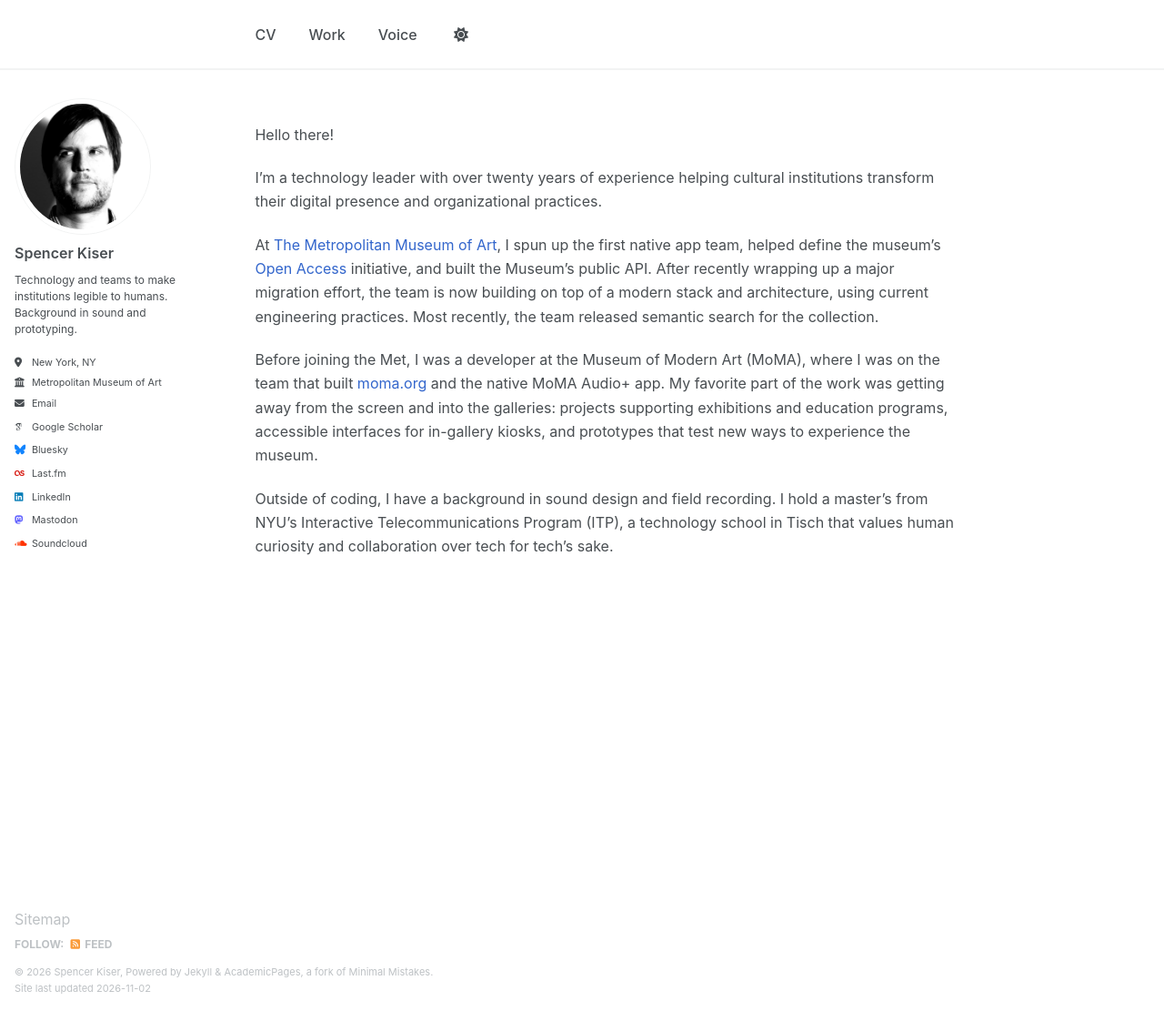
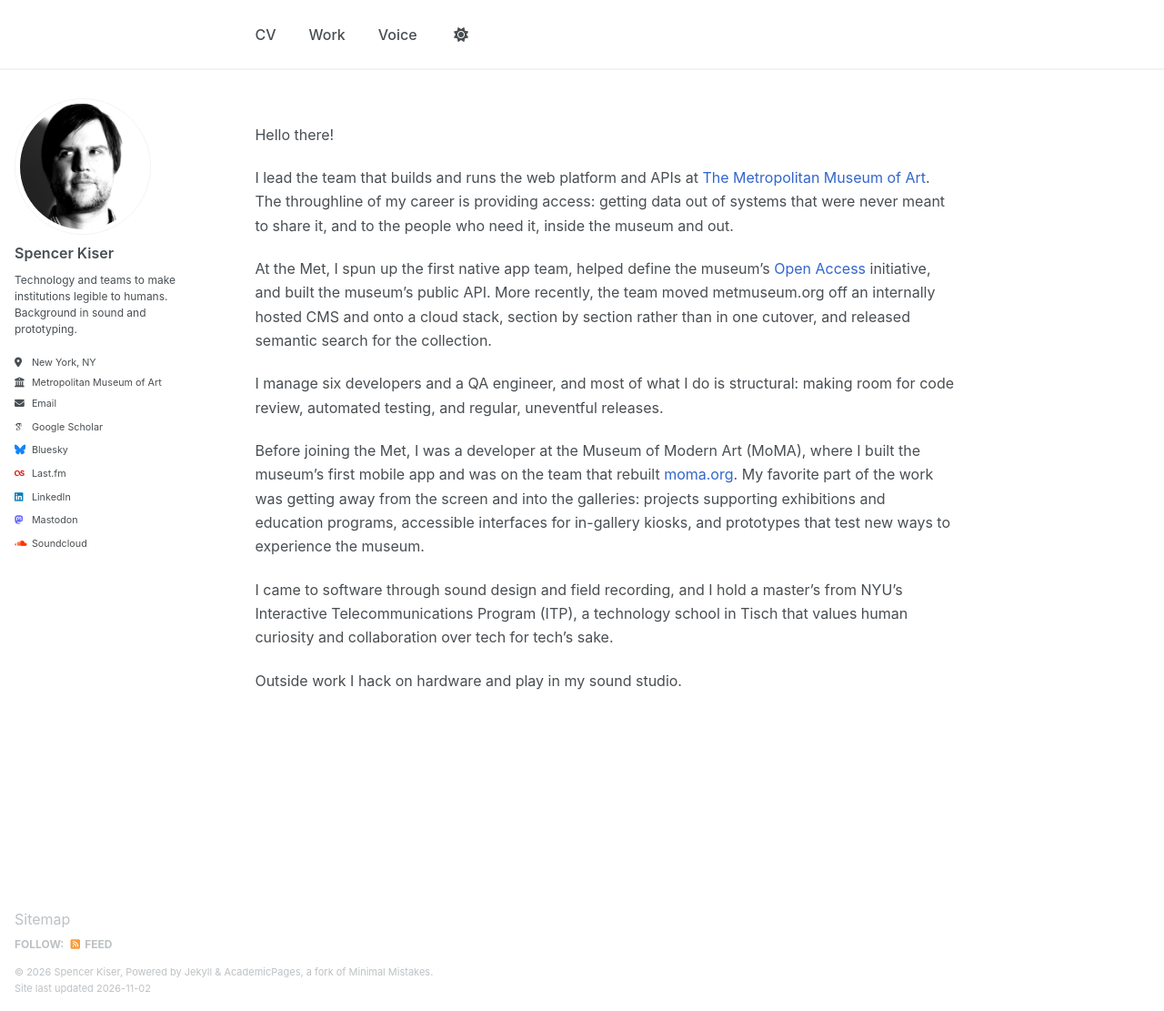
Before and after one commit to spencerk/spencerk.github.io, a Jekyll site: the page built from _pages/about.md, in a window 1280 px wide and 1111 px high. Shown: the whole window at 91% size. Built offline with Jekyll 4.4.1, drawn with Linux system fonts in a browser that asks for light colours; some web fonts are replaced.

Commit message:
Rewrite homepage opening, add team paragraph, add PDF resume
- about.md: role and access throughline replace the twenty-years opener;
  name the replatform and semantic search; add team paragraph; MoMA first
  mobile app; lowercase museum
- open-access: credit Jennie Choi on the Increment article
- publications: add 2020 Open Access third-anniversary post
- files/cv.pdf: two-page resume (source in CV/resume/)

Co-Authored-By: Claude Opus 5.5 <noreply@anthropic.com>
Claude-Session: https://claude.ai/code/session_01KoYUzqh2M2P95ugvSvRy6v

```diff
--- a/_pages/about.md
+++ b/_pages/about.md
@@ -9,10 +9,14 @@ redirect_from:
 <br/>
 Hello there!
 
-I'm a technology leader with over twenty years of experience helping cultural institutions transform their digital presence and organizational practices.
+I lead the team that builds and runs the web platform and APIs at [The Metropolitan Museum of Art](https://www.metmuseum.org). The throughline of my career is providing access: getting data out of systems that were never meant to share it, and to the people who need it, inside the museum and out.
 
-At [The Metropolitan Museum of Art](https://www.metmuseum.org), I spun up the first native app team, helped define the museum's [Open Access](https://www.metmuseum.org/about-the-met/policies-and-documents/open-access) initiative, and built the Museum's public API. After recently wrapping up a major migration effort, the team is now building on top of a modern stack and architecture, using current engineering practices. Most recently, the team released semantic search for the collection.
+At the Met, I spun up the first native app team, helped define the museum's [Open Access](https://www.metmuseum.org/about-the-met/policies-and-documents/open-access) initiative, and built the museum's public API. More recently, the team moved metmuseum.org off an internally hosted CMS and onto a cloud stack, section by section rather than in one cutover, and released semantic search for the collection.
 
-Before joining the Met, I was a developer at the Museum of Modern Art (MoMA), where I was on the team that built [moma.org](https://www.moma.org) and the native MoMA Audio+ app. My favorite part of the work was getting away from the screen and into the galleries: projects supporting exhibitions and education programs, accessible interfaces for in-gallery kiosks, and prototypes that test new ways to experience the museum.
+I manage six developers and a QA engineer, and most of what I do is structural: making room for code review, automated testing, and regular, uneventful releases.
 
-Outside of coding, I have a background in sound design and field recording. I hold a master's from NYU's Interactive Telecommunications Program (ITP), a technology school in Tisch that values human curiosity and collaboration over tech for tech's sake.
+Before joining the Met, I was a developer at the Museum of Modern Art (MoMA), where I built the museum's first mobile app and was on the team that rebuilt [moma.org](https://www.moma.org). My favorite part of the work was getting away from the screen and into the galleries: projects supporting exhibitions and education programs, accessible interfaces for in-gallery kiosks, and prototypes that test new ways to experience the museum.
+
+I came to software through sound design and field recording, and I hold a master's from NYU's Interactive Telecommunications Program (ITP), a technology school in Tisch that values human curiosity and collaboration over tech for tech's sake.
+
+Outside work I hack on hardware and play in my sound studio.
```
Also changed, not shown: 1 other file.
